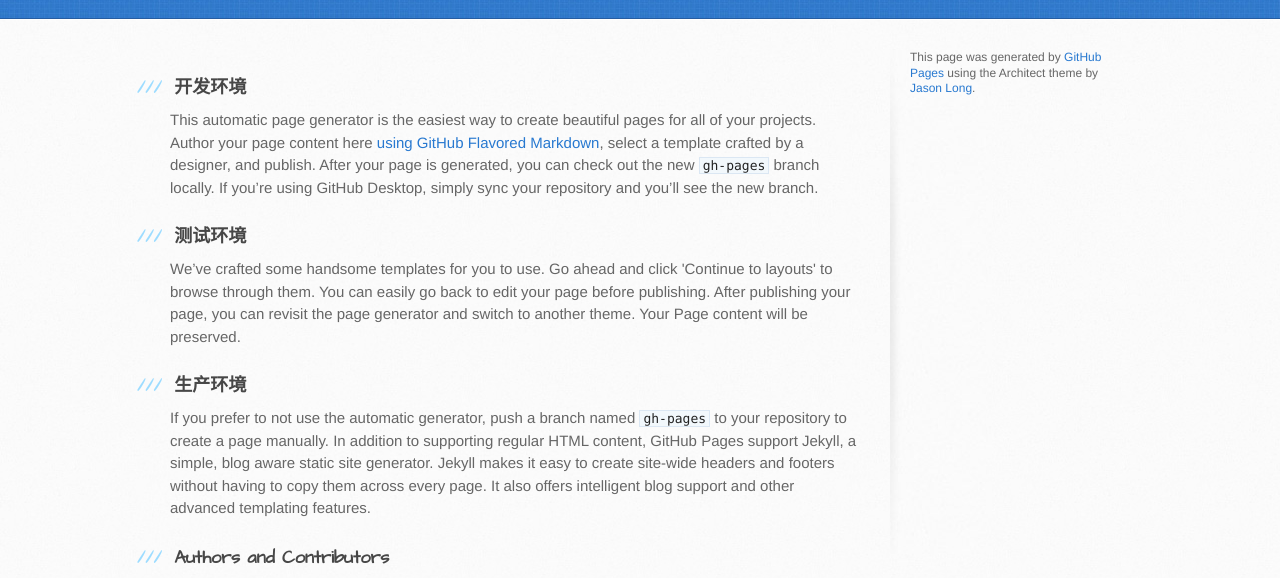
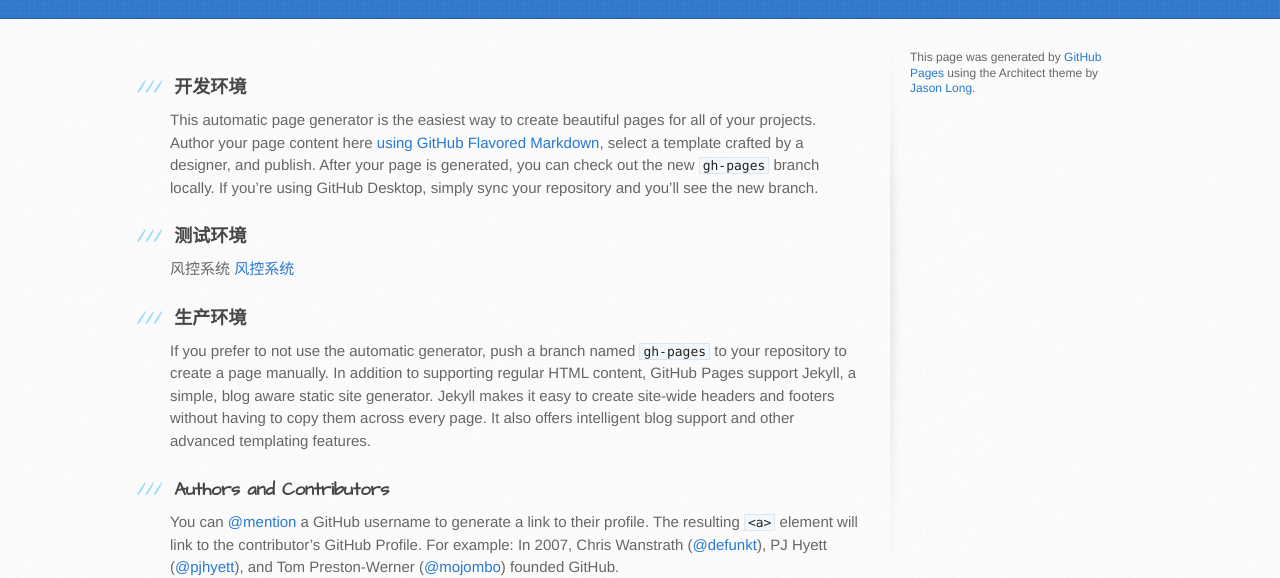
Before and after one commit to xdjk/xdjk.github.io, a plain HTML site: page index.html in a window 1280 px wide. Shown: the part 182-760 px from the top of the page. Drawn offline with Linux system fonts and the light colour scheme.

Commit message:
添加风控系统

```diff
--- a/index.html
+++ b/index.html
@@ -61,11 +61,10 @@
 					测试环境
 				</h3>
 
-				<p>We’ve crafted some handsome templates for you to use. Go
-					ahead and click 'Continue to layouts' to browse through them. You
-					can easily go back to edit your page before publishing. After
-					publishing your page, you can revisit the page generator and switch
-					to another theme. Your Page content will be preserved.</p>
+				<p>
+					风控系统
+					<a href="http://192.168.15.105:8080/index" class="user-mention">风控系统</a>
+				</p>
 
 				<h3>
 					<a id="creating-pages-manually" class="anchor" href="#creating-pages-manually" aria-hidden="true">
```
